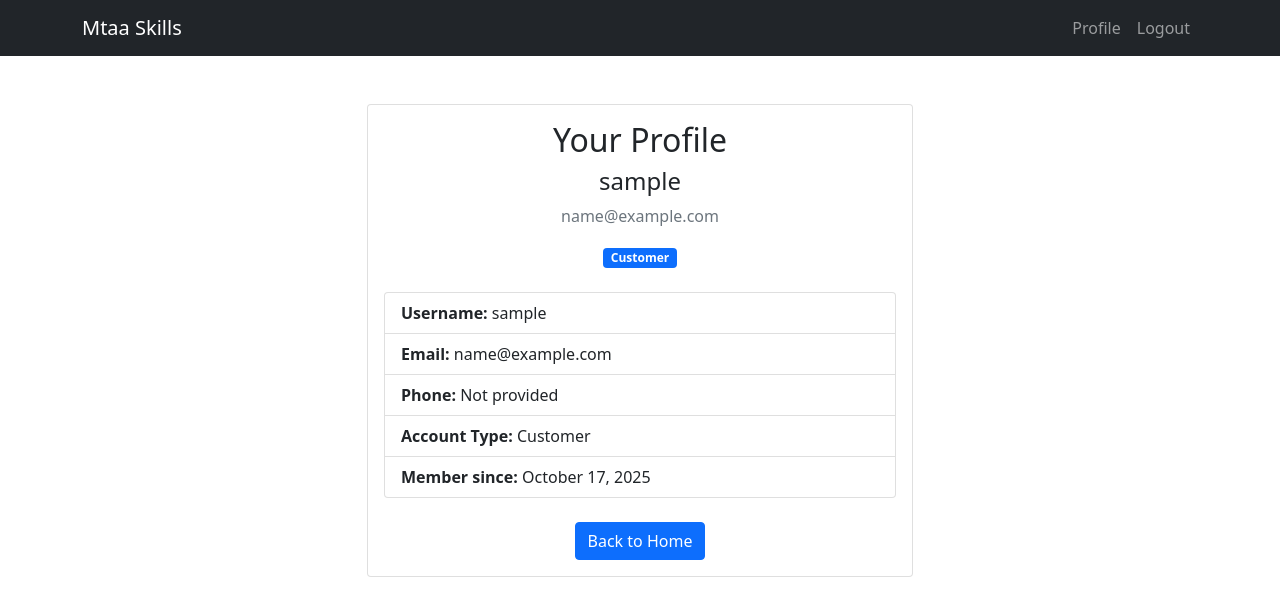
After one commit to Charlesmbuu/mtaa-skills, a Django app: page /users/profile/ in a window 1280 px wide. The commit adds this page. Shown: the top 616 px of the page. Run offline with Django 5.2, Linux system fonts and the light colour scheme; the visitor is signed in with stand-in values (Sample User, id 1).

Commit message:
✨ Added user authentication system: registration, login, logout, and profiles

```diff
--- a/backend/urls.py
+++ b/backend/urls.py
@@ -5,4 +5,5 @@ urlpatterns = [
     path('admin/', admin.site.urls),
     path('', include('services.urls')),
     path('bookings/', include('bookings.urls')),
+    path('users/', include('users.urls')),
 ]
--- /dev/null
+++ b/templates/users/profile.html
@@ -0,0 +1,55 @@
+<!DOCTYPE html>
+<html>
+<head>
+    <title>Profile - Mtaa Skills</title>
+    <link href="https://cdn.jsdelivr.net/npm/bootstrap@5.1.3/dist/css/bootstrap.min.css" rel="stylesheet">
+</head>
+<body>
+    <nav class="navbar navbar-expand-lg navbar-dark bg-dark">
+        <div class="container">
+            <a class="navbar-brand" href="{% url 'home' %}">Mtaa Skills</a>
+            <div class="navbar-nav ms-auto">
+                <a class="nav-link" href="{% url 'profile' %}">Profile</a>
+                <a class="nav-link" href="{% url 'logout' %}">Logout</a>
+            </div>
+        </div>
+    </nav>
+
+    <div class="container mt-5">
+        <div class="row justify-content-center">
+            <div class="col-md-6">
+                <div class="card">
+                    <div class="card-body">
+                        <h2 class="card-title text-center">Your Profile</h2>
+                        <div class="text-center mb-4">
+                            <h4>{{ user.username }}</h4>
+                            <p class="text-muted">{{ user.email }}</p>
+                            <span class="badge bg-primary">{{ user.get_user_type_display }}</span>
+                        </div>
+                        <div class="list-group">
+                            <div class="list-group-item">
+                                <strong>Username:</strong> {{ user.username }}
+                            </div>
+                            <div class="list-group-item">
+                                <strong>Email:</strong> {{ user.email }}
+                            </div>
+                            <div class="list-group-item">
+                                <strong>Phone:</strong> {{ user.phone_number|default:"Not provided" }}
+                            </div>
+                            <div class="list-group-item">
+                                <strong>Account Type:</strong> {{ user.get_user_type_display }}
+                            </div>
+                            <div class="list-group-item">
+                                <strong>Member since:</strong> {{ user.date_joined|date:"F j, Y" }}
+                            </div>
+                        </div>
+                        <div class="text-center mt-4">
+                            <a href="{% url 'home' %}" class="btn btn-primary">Back to Home</a>
+                        </div>
+                    </div>
+                </div>
+            </div>
+        </div>
+    </div>
+</body>
+</html>
--- a/users/models.py
+++ b/users/models.py
@@ -11,3 +11,7 @@ class User(AbstractUser):
 
     def __str__(self):
         return f"{self.username} ({self.user_type})"
+
+
+    def get_absolute_url(self):
+        return f"/users/{self.username}/"
--- /dev/null
+++ b/users/urls.py
@@ -0,0 +1,10 @@
+from django.urls import path
+from . import views
+from django.contrib.auth import views as auth_views
+
+urlpatterns = [
+    path('register/', views.register, name='register'),
+    path('login/', views.login_view, name='login'),
+    path('logout/', views.logout_view, name='logout'),
+    path('profile/', views.profile, name='profile'),
+]
--- a/users/views.py
+++ b/users/views.py
@@ -1,3 +1,40 @@
-from django.shortcuts import render
+from django.shortcuts import render, redirect
+from django.contrib.auth import login, logout, authenticate
+from django.contrib.auth.decorators import login_required
+from django.contrib import messages
+from .forms import UserRegisterForm
+from .models import User
 
-# Create your views here.
+def register(request):
+    if request.method == 'POST':
+        form = UserRegisterForm(request.POST)
+        if form.is_valid():
+            user = form.save()
+            username = form.cleaned_data.get('username')
+            messages.success(request, f'Account created for {username}! You can now log in.')
+            return redirect('login')
+    else:
+        form = UserRegisterForm()
+    return render(request, 'users/register.html', {'form': form})
+
+def login_view(request):
+    if request.method == 'POST':
+        username = request.POST['username']
+        password = request.POST['password']
+        user = authenticate(request, username=username, password=password)
+        if user is not None:
+            login(request, user)
+            messages.success(request, f'Welcome back, {username}!')
+            return redirect('home')
+        else:
+            messages.error(request, 'Invalid username or password.')
+    return render(request, 'users/login.html')
+
+def logout_view(request):
+    logout(request)
+    messages.info(request, 'You have been logged out.')
+    return redirect('home')
+
+@login_required
+def profile(request):
+    return render(request, 'users/profile.html', {'user': request.user})
```
Also changed, not shown: templates/home.html (+9 -0 lines), templates/users/login.html (added, +50 -0 lines), templates/users/register.html (added, +47 -0 lines), users/forms.py (added, +12 -0 lines).
